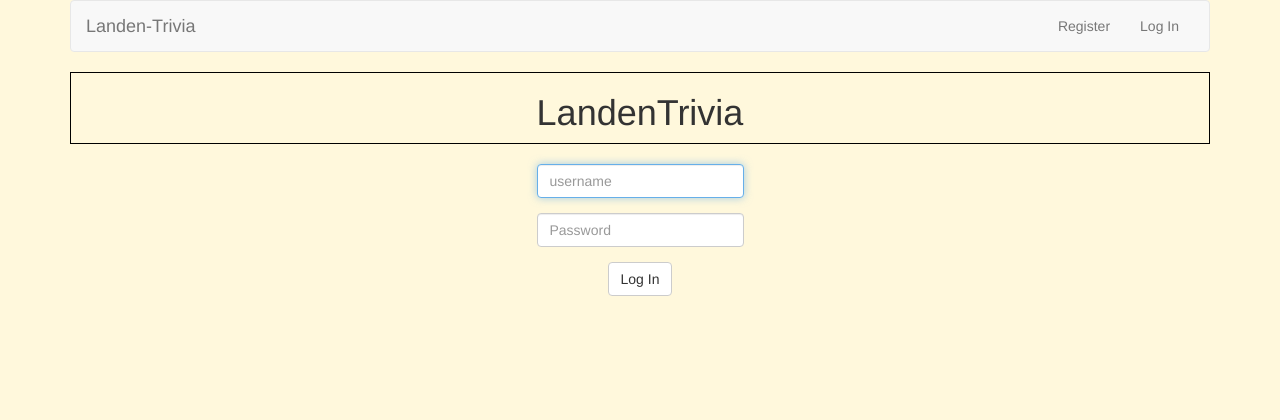
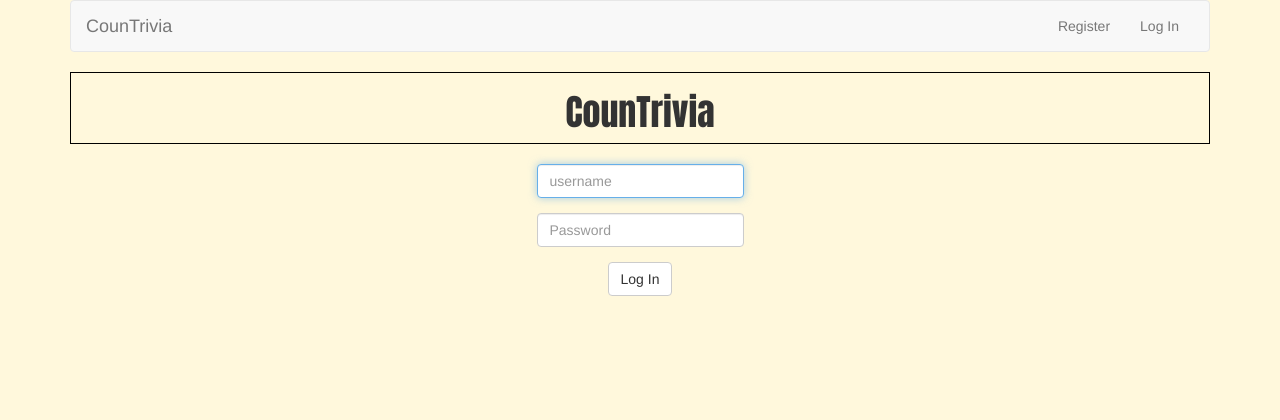
Before and after one commit to Chris-Wijgh/Trivia-Project-Web-ProgIK, a Flask app: page /login in a window 1280 px wide. Shown: the top 420 px of the page. Run offline with Flask 2, Linux system fonts and the light colour scheme; some libraries are stand-ins or nearby versions.

Commit message:
changed website name and added logout button

```diff
--- a/trivia/templates/index.html
+++ b/trivia/templates/index.html
@@ -7,7 +7,7 @@
 {% block main %}
 <link rel="stylesheet" type="text/css" href="./static/styles.css" />
 <div class="boxed">
-    <h1>LandenTrivia</h1>
+    <h1 style="font-family: impact";>CounTrivia</h1>
     </div>
     <br>
 <div class="row">
--- a/trivia/templates/layout.html
+++ b/trivia/templates/layout.html
@@ -16,7 +16,7 @@
         <script src="https://code.jquery.com/jquery-3.1.1.min.js"></script>
         <script src="https://maxcdn.bootstrapcdn.com/bootstrap/3.3.7/js/bootstrap.min.js"></script>
 
-        <title>Landen-Trivia {% block title %}{% endblock %}</title>
+        <title>CounTrivia {% block title %}{% endblock %}</title>
 
     </head>
 
@@ -44,10 +44,14 @@
                             <span class="icon-bar"></span>
                         </button>
 
-                        <a class="navbar-brand" a class="text-align" href="{{ url_for('login') }}">Landen-Trivia</a>
+                        <a class="navbar-brand" a class="text-align" href="{{ url_for('login') }}">CounTrivia</a>
                     </div>
                     <div class="collapse navbar-collapse" id="navbar">
                         {% if session.user_id %}
+                         <ul class="nav navbar-nav navbar-right">
+                                <li><a href="{{ url_for('logout') }}">Log Out</a></li>
+                            </ul>
+
 
                         {% else %}
                             <ul class="nav navbar-nav navbar-right">
--- a/trivia/templates/login.html
+++ b/trivia/templates/login.html
@@ -7,7 +7,7 @@
 {% block main %}
 <link rel="stylesheet" type="text/css" href="./static/styles.css" />
     <div class="boxed">
-    <h1>LandenTrivia</h1>
+    <h1 style="font-family: impact";>CounTrivia</h1>
     </div>
     <br>
     <form action="{{ url_for('login') }}" method="post">
```
